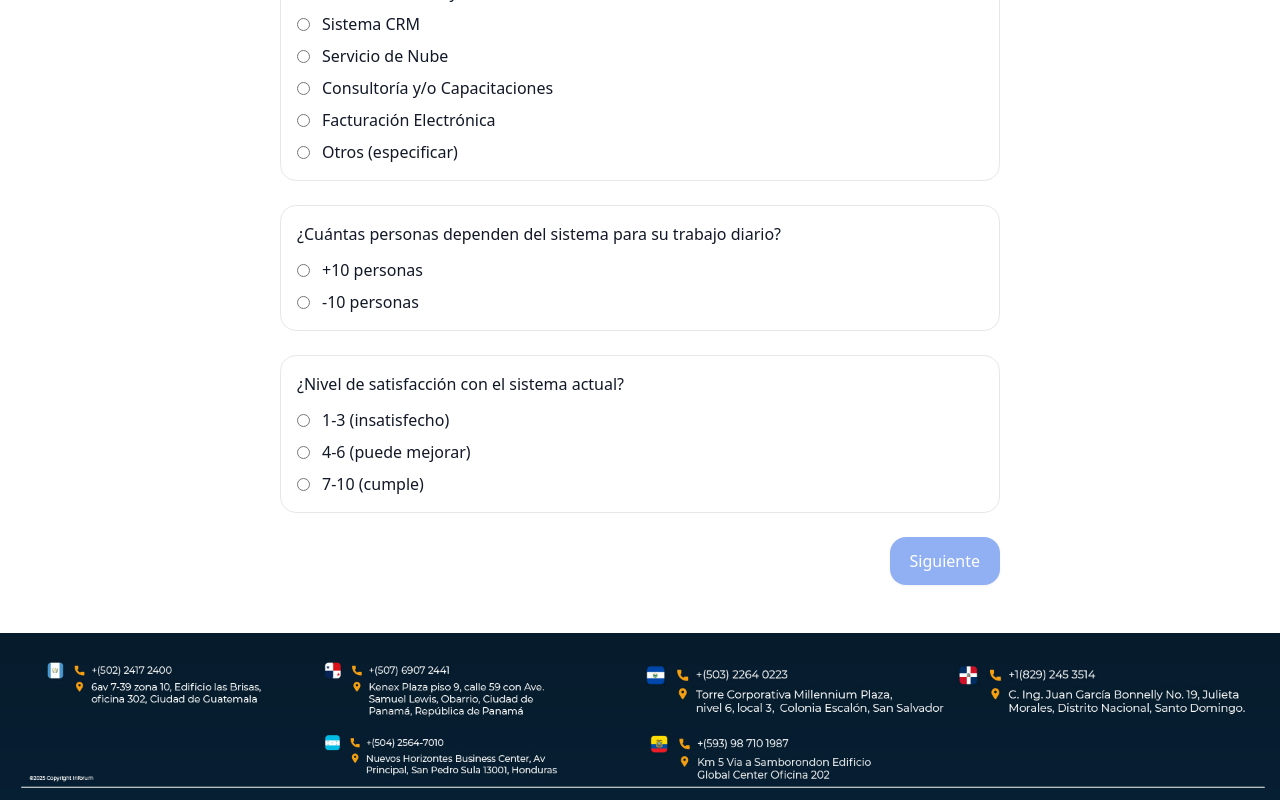
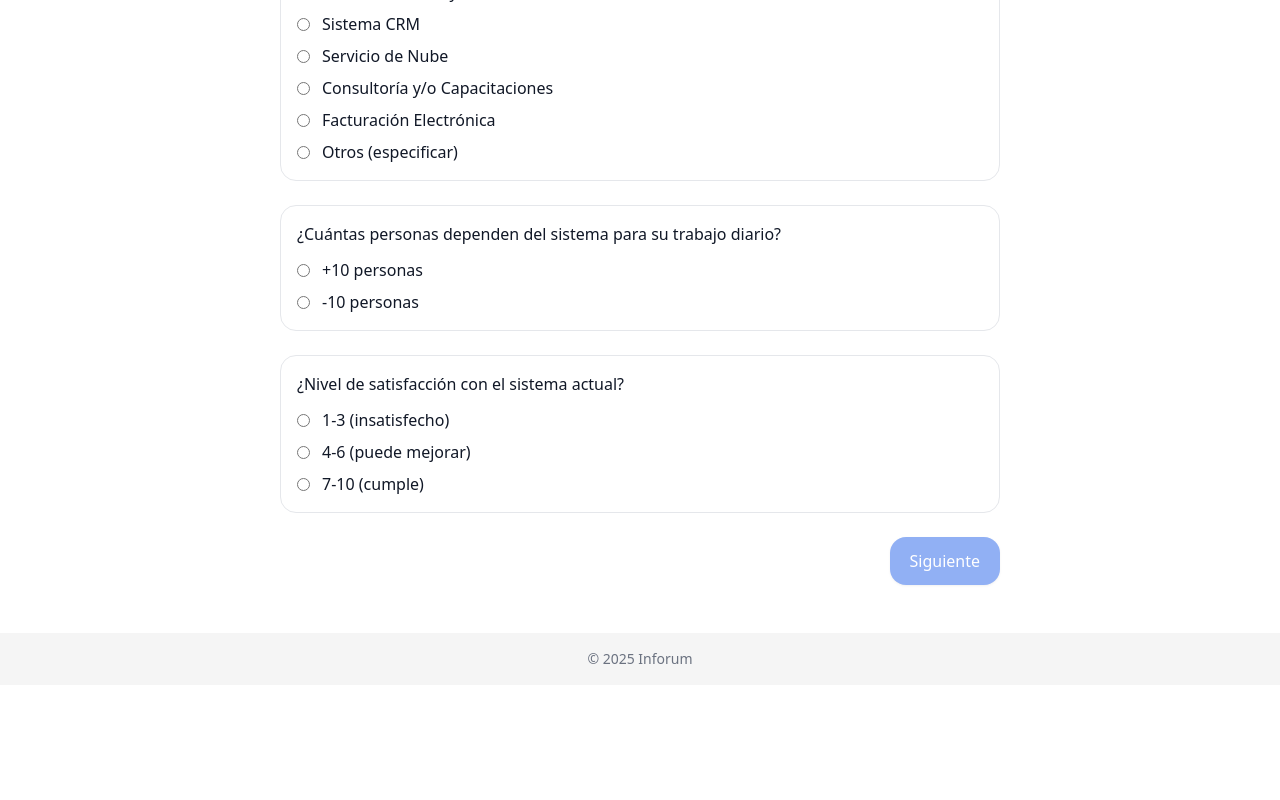
Before and after one commit to grupoinforum/inforum-diagnostico, a Next.js app: page /diagnostico in a window 1280 px wide. Shown: the part 851-1651 px from the top of the page. After the commit the page ends 1536 px from the top, so only its background shows below. Built offline with nearby package versions, Linux system fonts and the light colour scheme.

Commit message:
Update layout.tsx

```diff
--- a/app/layout.tsx
+++ b/app/layout.tsx
@@ -1,8 +1,8 @@
 // app/layout.tsx
 import "./globals.css";
 import type { Metadata } from "next";
+import Script from "next/script";
 import Image from "next/image";
-import Script from "next/script";
 
 export const metadata: Metadata = {
   title: "Inforum · Diagnóstico",
@@ -13,44 +13,21 @@ export default function RootLayout({ children }: { children: React.ReactNode })
   return (
     <html lang="es">
       <head>
-        {/* Google tag (gtag.js) */}
-        <script async src="https://www.googletagmanager.com/gtag/js?id=AW-385774897"></script>
-        <script
+        {/* Microsoft Clarity */}
+        <Script
+          id="microsoft-clarity"
+          strategy="afterInteractive"
           dangerouslySetInnerHTML={{
-            __html: `
-              window.dataLayer = window.dataLayer || [];
-              function gtag(){dataLayer.push(arguments);}
-              gtag('js', new Date());
-              gtag('config', 'AW-385774897');
-            `,
-          }}
-        />
-
-        {/* === Microsoft Clarity (nuevo ID to7g2gm7pi) === */}
-        <Script id="clarity" strategy="beforeInteractive">
-          {`
-            (function(c,l,a,r,i,t,y){
+            __html: `(function(c,l,a,r,i,t,y){
               c[a]=c[a]||function(){(c[a].q=c[a].q||[]).push(arguments)};
               t=l.createElement(r);t.async=1;t.src="https://www.clarity.ms/tag/"+i;
               y=l.getElementsByTagName(r)[0];y.parentNode.insertBefore(t,y);
-            })(window, document, "clarity", "script", "to7g2gm7pi");
-
-            // Ping automático al inicializar Clarity
-            window.addEventListener('load', function() {
-              const waitForClarity = setInterval(() => {
-                if (typeof window.clarity === 'function') {
-                  window.clarity('identify', 'valerie-auto-ping');
-                  clearInterval(waitForClarity);
-                  console.log('✅ Clarity identificado automáticamente');
-                }
-              }, 1000);
-            });
-          `}
-        </Script>
+            })(window, document, "clarity", "script", "to7g2gm7pi");`,
+          }}
+        />
       </head>
-
       <body className="min-h-screen bg-white text-gray-900 antialiased flex flex-col">
-        {/* HEADER full-width con cintillo azul */}
+        {/* HEADER full-width */}
         <header className="w-full bg-[#082a49]">
           <div className="max-w-5xl mx-auto px-4 py-3 flex items-center">
             <Image
@@ -68,28 +45,9 @@ export default function RootLayout({ children }: { children: React.ReactNode })
           {children}
         </main>
 
-        {/* FOOTER full-width */}
-        <footer className="w-full">
-          {/* Desktop */}
-          <div className="hidden md:block">
-            <Image
-              src="/footer-web.jpg"
-              alt="Footer Inforum"
-              width={1920}
-              height={300}
-              className="w-full h-auto"
-            />
-          </div>
-          {/* Mobile */}
-          <div className="block md:hidden">
-            <Image
-              src="/footer-mobile.jpg"
-              alt="Footer Inforum móvil"
-              width={768}
-              height={200}
-              className="w-full h-auto"
-            />
-          </div>
+        {/* FOOTER */}
+        <footer className="w-full bg-[#f5f5f5] py-4 text-center text-sm text-gray-500">
+          © {new Date().getFullYear()} Inforum
         </footer>
       </body>
     </html>
```
